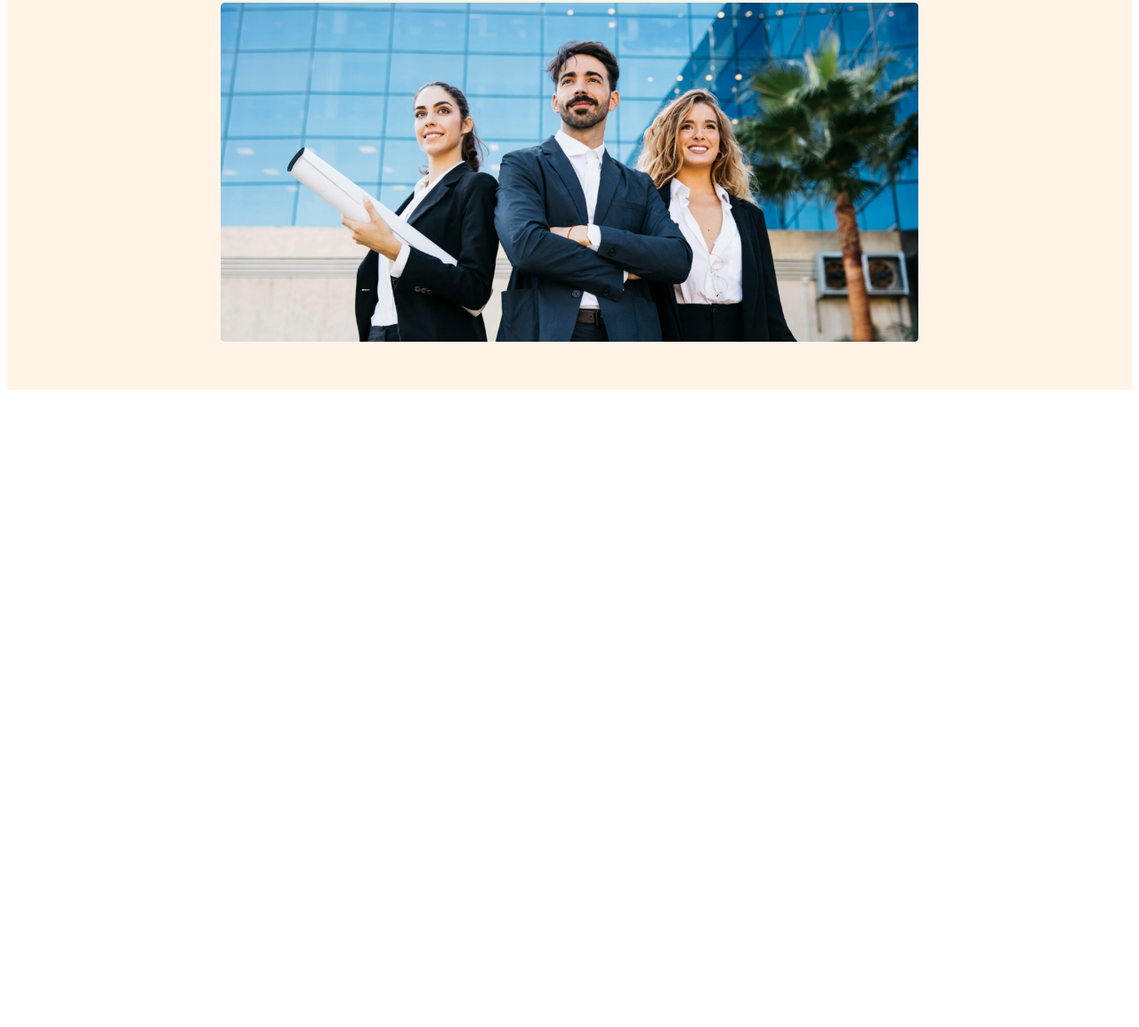
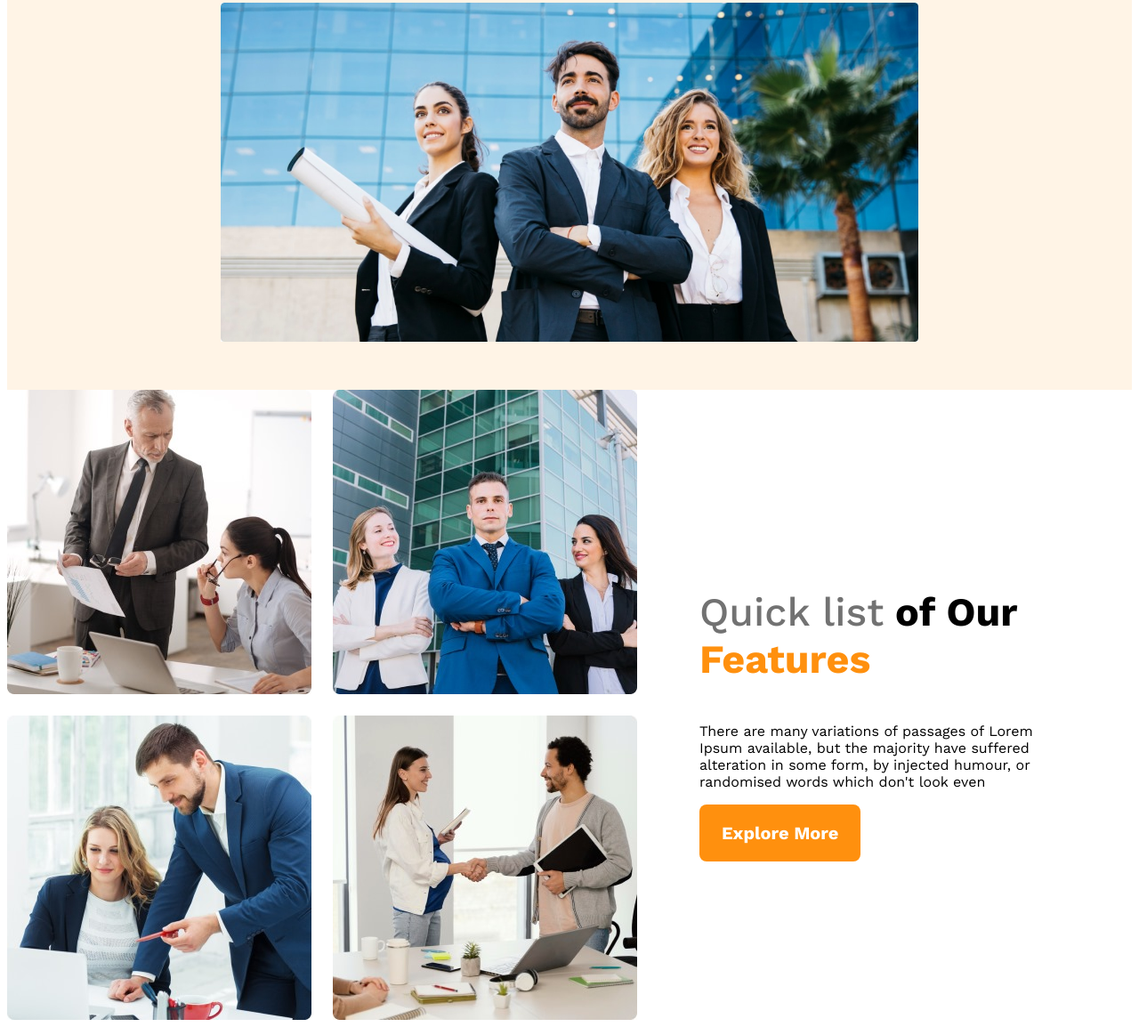
Before and after one commit to hmmirajulislammiru/g3-architects-website, a plain HTML site: page index.html in a window 1280 px wide. Shown: the part 592-1746 px from the top of the page at 89% size. Before the commit the page ends 1038 px from the top, so only its background shows below. Drawn offline with nearby package versions, Linux system fonts and the light colour scheme.

Commit message:
features content added

```diff
--- a/index.html
+++ b/index.html
@@ -7,7 +7,7 @@
     <link rel="stylesheet" href="styles/architect.css">
 </head>
 <body>
-
+<!-- header star -->
     <header>
           <nav>
             <h3 class="nav-title">G3 Architects</h3>
@@ -28,8 +28,25 @@
                 <img src="images/banner.jpg" alt="">
           </div>
     </header>
+    <!-- header end -->
     <main>
+<!-- teams section start -->
+<section class="teams-container">
+    <div class="teams-img-container">
+        <img src="images/team2.jpg" alt="">
+        <img src="images/team4.jpg" alt="">
+        <img src="images/team3.jpg" alt="">
+        <img src="images/team1.jpg" alt="">
 
+    </div>
+    <div class="teams-content">
+        <h3 class="teams-title"><span class="quick-list">Quick list</span> <span>of Our</span> <span class="text-features">Features</span></h3>
+      <p class="teams-description">There are many variations of passages of Lorem Ipsum available, but the majority have suffered alteration in some form, by injected humour, or randomised words which don't look even</p>
+      <button class="btn-primary">Explore More</button>
+    </div>
+
+
+</section>
     </main>
     <footer>
 
--- a/styles/architect.css
+++ b/styles/architect.css
@@ -95,3 +95,41 @@ nav li a{
         flex-direction: column;
     }
 }
+
+
+/* main styles */
+main{
+    max-width: 1440px;
+    margin: 0 auto;
+}
+
+
+/* teams styles */
+.teams-container{
+    display: flex;
+    align-items: center;
+}
+
+.teams-img-container{
+    display: grid;
+    grid-template-columns: repeat(2, 1fr);
+    gap: 1.5rem;
+}
+
+.teams-content{
+    padding-left: 70px;
+    padding-right: 70px;
+}
+.teams-title{
+    font-size: 2.8rem;
+}
+
+.teams-title .quick-list{
+    color: #727272;
+    font-weight: 500;
+}
+
+.teams-title .text-features{
+    color: #FF900E;
+    font-weight: 700;
+}
```
